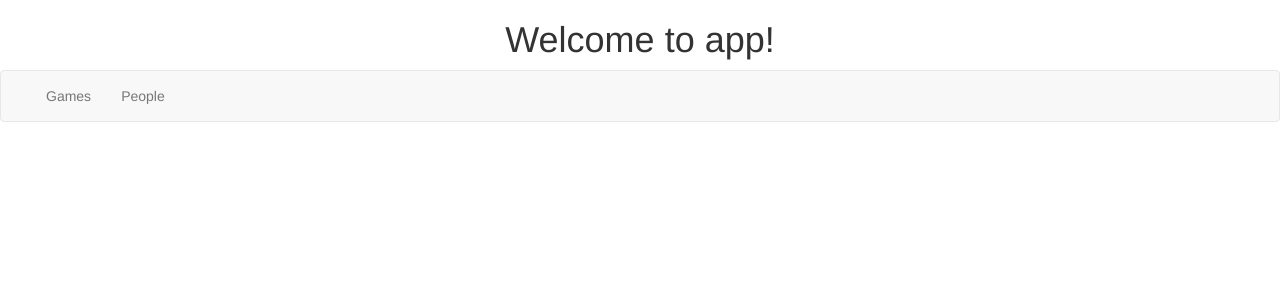
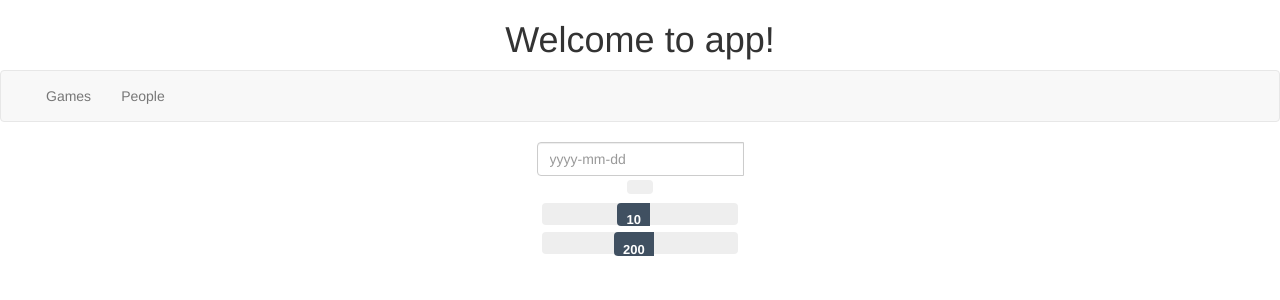
Before and after one commit to ramcharank/BadGame, an Angular app: page /addgame in a window 1280 px wide. Shown: the top 300 px of the page. Built offline with nearby package versions, Linux system fonts and the light colour scheme.

Commit message:
ruined people service

```diff
--- a/package.json
+++ b/package.json
@@ -20,6 +20,7 @@
     "@angular/platform-browser": "^8.2.13",
     "@angular/platform-browser-dynamic": "^8.2.13",
     "@angular/router": "^8.2.13",
+    "@ng-bootstrap/ng-bootstrap": "^5.1.2",
     "bootstrap": "^4.3.1",
     "core-js": "^3.3.6",
     "font-awesome": "^4.7.0",
--- a/src/app/game/components/addgame/addgame.component.css
+++ b/src/app/game/components/addgame/addgame.component.css
@@ -0,0 +1,44 @@
+/* HeroesComponent's private CSS styles */
+.heroes {
+  margin: 0 0 2em 0;
+  list-style-type: none;
+  padding: 0;
+  width: 15em;
+}
+.heroes li {
+  cursor: pointer;
+  position: relative;
+  left: 0;
+  background-color: #eee;
+  margin: 0.5em;
+  padding: 0.3em 0;
+  height: 1.6em;
+  border-radius: 4px;
+}
+.heroes li:hover {
+  color: #607d8b;
+  background-color: #ddd;
+  left: 0.1em;
+}
+.heroes li.selected {
+  background-color: #cfd8dc;
+  color: white;
+}
+.heroes li.selected:hover {
+  background-color: #bbd8dc;
+  color: white;
+}
+.heroes .badge {
+  display: inline-block;
+  font-size: small;
+  color: white;
+  padding: 0.8em 0.7em 0 0.7em;
+  background-color: #405061;
+  line-height: 1em;
+  position: relative;
+  left: -1px;
+  top: -4px;
+  height: 1.8em;
+  margin-right: 0.8em;
+  border-radius: 4px 0 0 4px;
+}
--- a/src/app/game/components/addgame/addgame.component.html
+++ b/src/app/game/components/addgame/addgame.component.html
@@ -1,17 +1,40 @@
-<!--
-<label>
-  <input matInput [matDatepicker]="picker" placeholder="Choose a date" />
-  <mat-datepicker-toggle
-    class="mat-datepicker"
-    matSuffix
-    [for]="picker"
-  ></mat-datepicker-toggle>
-  <mat-datepicker #picker></mat-datepicker>
-  <br />
-  <mat-label>Players</mat-label>
-  <mat-select>
-    <mat-option *ngFor="let player of players" [value]="player.Due">
-      {{ player.Name }}
-    </mat-option>
-  </mat-select>
-</label> -->
+<form class="form-inline">
+  <div class="form-group">
+    <div class="input-group">
+      <input
+        class="form-control"
+        placeholder="yyyy-mm-dd"
+        name="dp"
+        [(ngModel)]="model"
+        ngbDatepicker
+        #d="ngbDatepicker"
+      />
+      <div class="input-group-append">
+        <button
+          class="btn btn-outline-secondary calendar"
+          (click)="d.toggle()"
+          type="button"
+        ></button>
+      </div>
+    </div>
+    <ul class="heroes">
+      <li
+        *ngFor="let hero of players"
+        [class.selected]="hero === selectedHero"
+        (click)="onSelect(hero)"
+      >
+        <span class="badge">{{ hero.Due }}</span> {{ hero.name }}
+      </li>
+    </ul>
+    <div *ngIf="selectedHero">
+      <h2>{{ selectedHero.Name | uppercase }} Details</h2>
+      <div><span>Due: </span>{{ selectedHero.Due }}</div>
+      <div>
+        <label
+          >name:
+          <input [(ngModel)]="selectedHero.Name" placeholder="name" />
+        </label>
+      </div>
+    </div>
+  </div>
+</form>
--- a/src/app/game/components/addgame/addgame.component.ts
+++ b/src/app/game/components/addgame/addgame.component.ts
@@ -1,15 +1,22 @@
-import { Component, OnInit } from '@angular/core';
+import { Component, OnInit } from "@angular/core";
+import { IPeople } from "src/app/user/models/people";
+import { GameService } from "../../services/game.service";
 
 @Component({
-  selector: 'app-addgame',
-  templateUrl: './addgame.component.html',
-  styleUrls: ['./addgame.component.css']
+  selector: "app-addgame",
+  templateUrl: "./addgame.component.html",
+  styleUrls: ["./addgame.component.css"]
 })
 export class AddgameComponent implements OnInit {
-
-  constructor() { }
+  model: any;
+  players: IPeople[];
+  constructor(private gameService: GameService) {}
 
   ngOnInit() {
+    this.getPlayers();
   }
 
+  getPlayers() {
+    this.players = this.gameService.getPlayers();
+  }
 }
--- a/src/app/game/services/game.service.ts
+++ b/src/app/game/services/game.service.ts
@@ -1,35 +1,37 @@
-import { Injectable, OnInit } from '@angular/core';
-
+import { Injectable, OnInit } from "@angular/core";
+import { PeopleService } from "src/app/user/services/people.service";
 
 @Injectable()
 export class GameService implements OnInit {
+  constructor(private poepleService: PeopleService) {}
 
-    constructor() { }
+  ngOnInit() {}
 
-    ngOnInit() { }
-
+  getPlayers() {
+    return this.poepleService.getPeople();
+  }
 
   getGames() {
     return [
       {
-                "GameId": "20191010070000",
-                "Date": "10-Oct-2019",
-                "Time": 6,
-                "DurationInMin": 60,
-                "Courts": 2,
-                "PlayerCount": 10,
-                "Cost": 200,
-                "Players": ["Ram", "Aj", "Hartej"]
+        GameId: "20191010070000",
+        Date: "10-Oct-2019",
+        Time: 6,
+        DurationInMin: 60,
+        Courts: 2,
+        PlayerCount: 10,
+        Cost: 200,
+        Players: ["Ram", "Aj", "Hartej"]
       },
       {
-                "GameId": "20191010080000",
-                "Date": "10-Oct-2019",
-                "Time": 6,
-                "DurationInMin": 60,
-                "Courts": 2,
-                "PlayerCount": 10,
-                "Cost": 200,
-                "Players": ["Ram", "Aj", "Hartej"]
+        GameId: "20191010080000",
+        Date: "10-Oct-2019",
+        Time: 6,
+        DurationInMin: 60,
+        Courts: 2,
+        PlayerCount: 10,
+        Cost: 200,
+        Players: ["Ram", "Aj", "Hartej"]
       }
     ];
   }
```
Also changed, not shown: src/app/app.module.ts (+12 -9 lines), src/app/game/game.module.ts (+7 -2 lines), src/app/user/services/people.service.ts (+4 -4 lines), src/app/user/user.module.ts (+8 -8 lines), 1 other file (tests, documents, lock files or other folders). Lines whose indentation alone changed are shown as unchanged.
